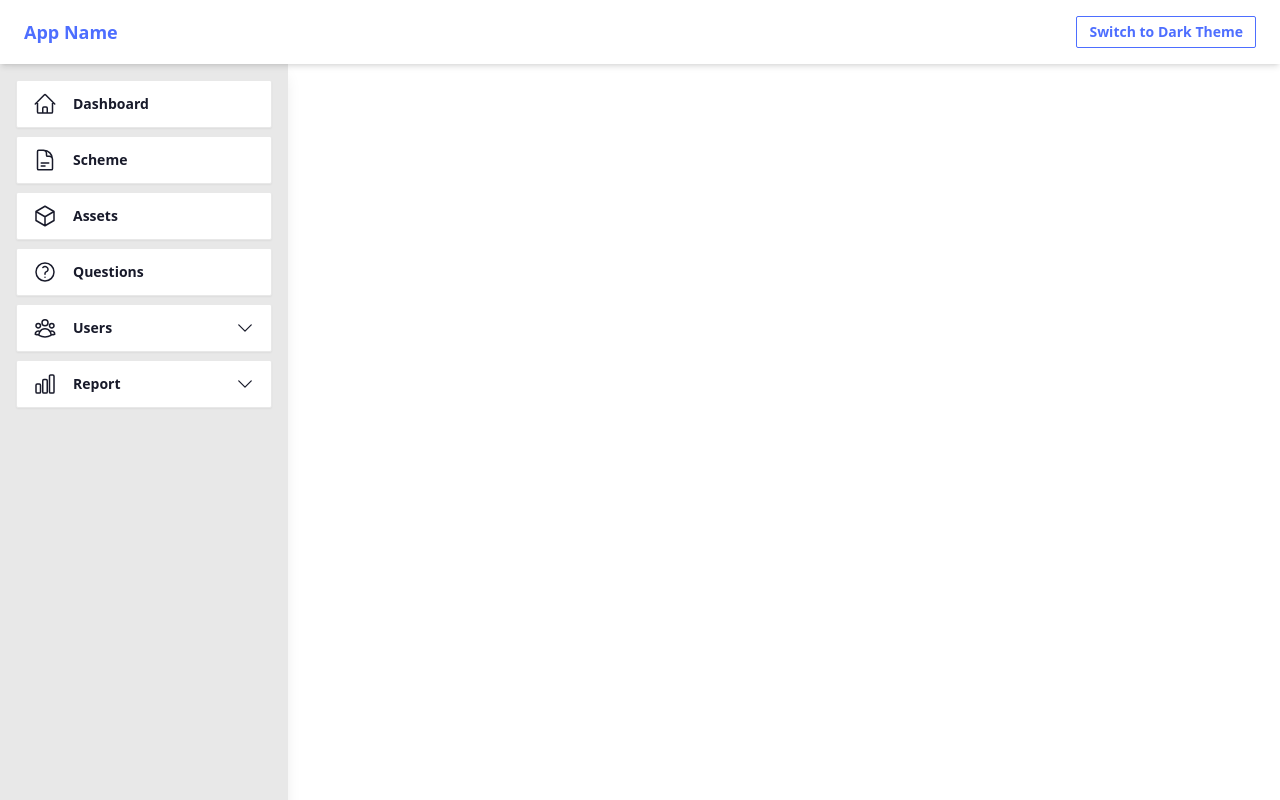
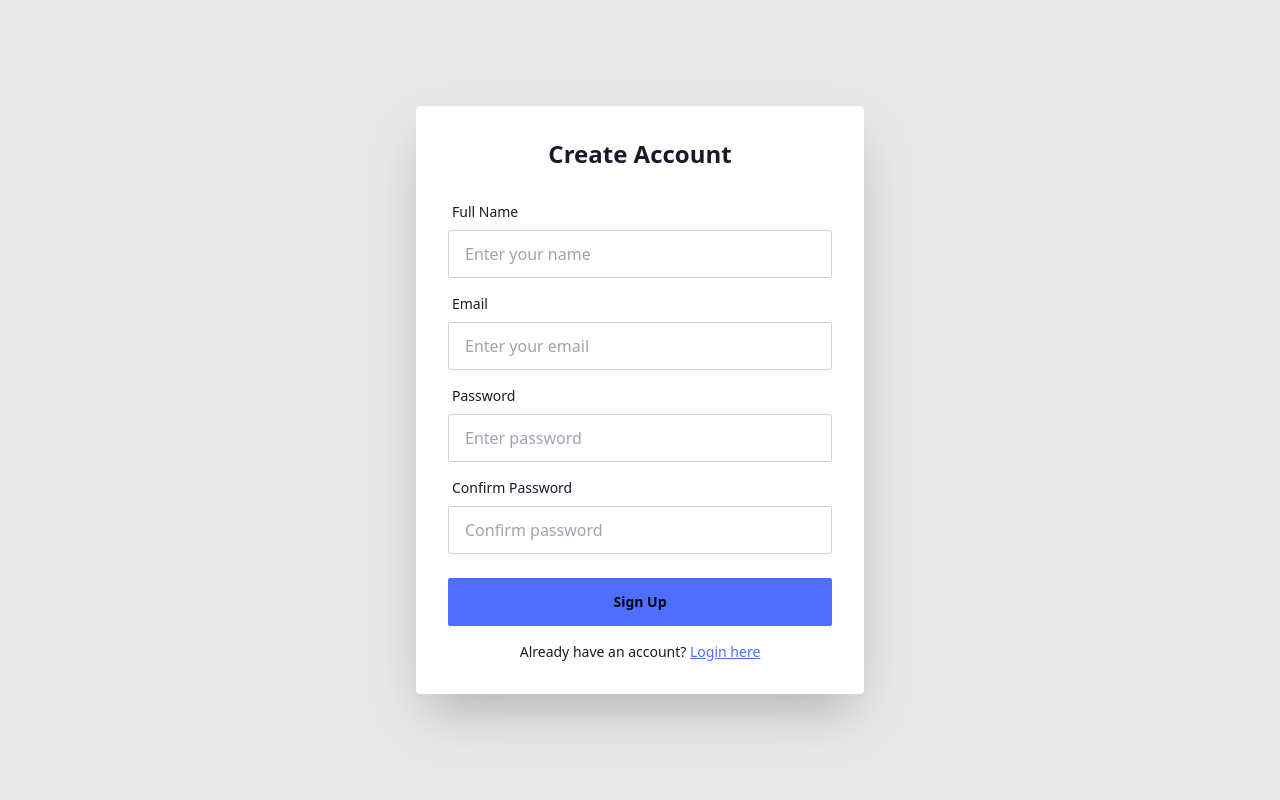
Before and after one commit to GIT-PRITAM/-Scheme-Management-Tool, a React (Create React App) app: page / in a window 1280 px wide. Built offline with nearby package versions, Linux system fonts and the light colour scheme.

Commit message:
signup and login page

```diff
--- a/src/App.js
+++ b/src/App.js
@@ -1,62 +1,144 @@
-import React, { useState } from 'react';
-import { BrowserRouter as Router, Routes, Route } from 'react-router-dom';
-import Sidebar from './components/Sidebar';
-import Dashboard from './components/Dashboard';
-import Scheme from './components/Scheme';
-import Assets from './components/Assets';
-import Questions from './components/Questions';
-import Engineer from './components/Engineer';
-import Zpmember from './components/Zpmember';
-import Blockincharge from './components/Blockincharge';
-import Survey from './components/Survey';
-import Block from './components/Block';
+import React, { useState } from "react";
+import { BrowserRouter as Router, Routes, Route } from "react-router-dom";
+import Login from "./components/Login";
+import Signup from "./components/Signup";
+import Dashboard from "./components/Dashboard"; // example private page
+import ProtectedRoute from "./components/ProtectedRoute";
+import Sidebar from "./components/Sidebar";
+import Scheme from "./components/Scheme";
+import Assets from "./components/Assets";
+import Questions from "./components/Questions";
+import Engineer from "./components/Engineer";
+import Zpmember from "./components/Zpmember";
+import Blockincharge from "./components/Blockincharge";
+import Survey from "./components/Survey";
+import Block from "./components/Block";
 
-const App = () => {
-  const [theme, setTheme] = useState('corporate');
+function App() {
+  const [isAuthenticated, setIsAuthenticated] = useState(false);
 
-  const toggleTheme = () => {
-    setTheme((prev) => (prev === 'corporate' ? 'dim' : 'corporate'));
+  // Login handler
+  const handleLogin = (data) => {
+    console.log("Login Success:", data);
+    setIsAuthenticated(true);
+  };
+
+  // Signup handler
+  const handleSignup = (data) => {
+    console.log("Signup Success:", data);
+    setIsAuthenticated(true);
   };
 
   return (
-    <div data-theme={theme} className="min-h-screen overflow-y-auto">
-      <Router>
-        <Sidebar />
+    <Router>
+      <div className="flex">
+        {/* Show sidebar only after login */}
+        {isAuthenticated && <Sidebar />}
 
-        <nav className="navbar bg-base-100 shadow-md fixed top-0 left-0 right-0 z-50">
-          <div className="container mx-auto flex justify-between items-center px-4">
-            <div className="text-lg font-bold text-primary">App Name</div>
-            <div className="flex items-center gap-4">
-              <button
-                onClick={toggleTheme}
-                className="btn btn-sm btn-outline btn-primary"
-              >
-                Switch to {theme === 'corporate' ? 'Dark' : 'Light'} Theme
-              </button>
-            </div>
-          </div>
-        </nav>
+        <div className="flex-1">
+          <Routes>
+            {/* Public Routes */}
+            <Route path="/login" element={<Login onLogin={handleLogin} />} />
+            <Route path="/" element={<Signup onSignup={handleSignup} />} />
 
+            {/* Private Routes */}
 
-        {/* Main Content Area with top margin */}
-        <div className="ml-20 lg:ml-72 pt-20 md:pt-20 lg:pt-20 p-0 md:p-2 lg:p-2">
-          <Routes>
-            <Route path="/dashboard" element={<Dashboard />} />
-            <Route path="/scheme" element={<Scheme />} />
-            <Route path="/assets" element={<Assets />} />
-            <Route path="/questions" element={<Questions />} />
-            <Route path="/users/engineer" element={<Engineer />} />
-            <Route path="/users/zpmember" element={<Zpmember />} />
-            <Route path="/users/block-incharge" element={<Blockincharge />} />
-            <Route path="/report/survey" element={<Survey />} />
-            <Route path="/report/block" element={<Block />} />
-
+            <Route
+              path="/dashboard"
+              element={
+                <ProtectedRoute isAuthenticated={isAuthenticated}>
+                  <div className="ml-20 lg:ml-72">
+                    <Dashboard />
+                  </div>
+                </ProtectedRoute>
+              }
+            />
+            <Route
+              path="/scheme"
+              element={
+                <ProtectedRoute isAuthenticated={isAuthenticated}>
+                  <div className="ml-20 lg:ml-72">
+                    <Scheme />
+                  </div>
+                </ProtectedRoute>
+              }
+            />
+            <Route
+              path="/assets"
+              element={
+                <ProtectedRoute isAuthenticated={isAuthenticated}>
+                  <div className="ml-20 lg:ml-72">
+                    <Assets />
+                  </div>
+                </ProtectedRoute>
+              }
+            />
+            <Route
+              path="/questions"
+              element={
+                <ProtectedRoute isAuthenticated={isAuthenticated}>
+                  <div className="ml-20 lg:ml-72">
+                    <Questions />
+                  </div>
+                </ProtectedRoute>
+              }
+            />
+            <Route
+              path="/users/engineer"
+              element={
+                <ProtectedRoute isAuthenticated={isAuthenticated}>
+                  <div className="ml-20 lg:ml-72">
+                    <Engineer />
+                  </div>
+                </ProtectedRoute>
+              }
+            />
+            <Route
+              path="/users/zpmember"
+              element={
+                <ProtectedRoute isAuthenticated={isAuthenticated}>
+                  <div className="ml-20 lg:ml-72">
+                    <Zpmember />
+                  </div>
+                </ProtectedRoute>
+              }
+            />
+            <Route
+              path="/users/block-incharge"
+              element={
+                <ProtectedRoute isAuthenticated={isAuthenticated}>
+                  <div className="ml-20 lg:ml-72">
+                    <Blockincharge />
+                  </div>
+                </ProtectedRoute>
+              }
+            />
+            <Route
+              path="/report/survey"
+              element={
+                <ProtectedRoute isAuthenticated={isAuthenticated}>
+                  <div className="ml-20 lg:ml-72">
+                    <Survey />
+                  </div>
+                </ProtectedRoute>
+              }
+            />
+            <Route
+              path="/report/block"
+              element={
+                <ProtectedRoute isAuthenticated={isAuthenticated}>
+                  <div className="ml-20 lg:ml-72">
+                    <Block />
+                  </div>
+                </ProtectedRoute>
+              }
+            />
 
           </Routes>
         </div>
-      </Router>
-    </div>
+      </div>
+    </Router>
   );
-};
+}
 
 export default App;
--- /dev/null
+++ b/src/components/Login.jsx
@@ -0,0 +1,84 @@
+import React, { useState } from "react";
+import { useNavigate } from "react-router-dom";
+
+const Login = ({ onLogin }) => {
+    const [formData, setFormData] = useState({
+        email: "",
+        password: "",
+    });
+
+    const navigate = useNavigate();
+
+    const handleChange = (e) => {
+        setFormData({ ...formData, [e.target.name]: e.target.value });
+    };
+
+    const handleSubmit = (e) => {
+        e.preventDefault();
+
+        // If you want to call API or do authentication here
+        if (onLogin) onLogin(formData);
+
+        console.log("Login Data:", formData);
+
+        // After login, navigate to dashboard
+        navigate("/dashboard");
+    };
+
+    return (
+        <div className="min-h-screen flex items-center justify-center bg-base-200">
+            <div className="card w-full max-w-md shadow-2xl bg-base-100">
+                <form className="card-body" onSubmit={handleSubmit}>
+                    <h2 className="text-2xl font-bold text-center mb-4">Login</h2>
+
+                    {/* Email */}
+                    <div className="form-control">
+                        <label className="label">
+                            <span className="label-text">Email</span>
+                        </label>
+                        <input
+                            type="email"
+                            name="email"
+                            placeholder="Enter your email"
+                            className="input input-bordered"
+                            value={formData.email}
+                            onChange={handleChange}
+                            required
+                        />
+                    </div>
+
+                    {/* Password */}
+                    <div className="form-control">
+                        <label className="label">
+                            <span className="label-text">Password</span>
+                        </label>
+                        <input
+                            type="password"
+                            name="password"
+                            placeholder="Enter password"
+                            className="input input-bordered"
+                            value={formData.password}
+                            onChange={handleChange}
+                            required
+                        />
+                    </div>
+
+                    {/* Submit Button */}
+                    <div className="form-control mt-4">
+                        <button className="btn btn-primary">Login</button>
+                    </div>
+
+                    {/* Signup Link */}
+                    <p className="text-center text-sm mt-2">
+                        Don't have an account?{" "}
+                        <a href="/signup" className="link link-primary">
+                            Sign up here
+                        </a>
+                    </p>
+                </form>
+            </div>
+        </div>
+    );
+};
+
+export default Login;
--- /dev/null
+++ b/src/components/ProtectedRoute.jsx
@@ -0,0 +1,12 @@
+// src/components/ProtectedRoute.jsx
+import React from "react";
+import { Navigate } from "react-router-dom";
+
+const ProtectedRoute = ({ isAuthenticated, children }) => {
+    if (!isAuthenticated) {
+        return <Navigate to="/login" replace />;
+    }
+    return children;
+};
+
+export default ProtectedRoute;
--- a/src/components/Sidebar.jsx
+++ b/src/components/Sidebar.jsx
@@ -20,7 +20,7 @@ const Sidebar = () => {
     const [isReportOpen, setIsReportOpen] = useState(false);
 
     return (
-        <aside className="fixed top-16 left-0 h-full w-20 lg:w-72 bg-base-200 text-base-content shadow-lg z-50 transition-all duration-300 overflow-y-auto">
+        <aside className="fixed top-0 left-0 h-full w-20 lg:w-72 bg-base-200 text-base-content shadow-lg z-50 transition-all duration-300 overflow-y-auto">
             <nav className="p-4 space-y-2">
 
                 {/* Dashboard */}
--- /dev/null
+++ b/src/components/Signup.jsx
@@ -0,0 +1,126 @@
+import React, { useState } from "react";
+import { useNavigate } from "react-router-dom";
+
+
+const Signup = ({ onSignup }) => {
+    const [formData, setFormData] = useState({
+        name: "",
+        email: "",
+        password: "",
+        confirmPassword: "",
+    });
+
+    const navigate = useNavigate();
+
+
+    const handleChange = (e) => {
+        setFormData({ ...formData, [e.target.name]: e.target.value });
+    };
+
+    const handleSubmit = (e) => {
+        e.preventDefault();
+
+        // Simple password match validation
+        if (formData.password !== formData.confirmPassword) {
+            alert("Passwords do not match!");
+            return;
+        }
+
+        // Pass data to parent or API
+        if (onSignup) onSignup(formData);
+
+        console.log("Signup Data:", formData);
+
+        navigate("/dashboard");
+
+    };
+
+    return (
+        <div className="min-h-screen flex items-center justify-center bg-base-200">
+            <div className="card w-full max-w-md shadow-2xl bg-base-100">
+                <form className="card-body" onSubmit={handleSubmit}>
+                    <h2 className="text-2xl font-bold text-center mb-4">Create Account</h2>
+
+                    {/* Name */}
+                    <div className="form-control">
+                        <label className="label">
+                            <span className="label-text">Full Name</span>
+                        </label>
+                        <input
+                            type="text"
+                            name="name"
+                            placeholder="Enter your name"
+                            className="input input-bordered"
+                            value={formData.name}
+                            onChange={handleChange}
+                            required
+                        />
+                    </div>
+
+                    {/* Email */}
+                    <div className="form-control">
+                        <label className="label">
+                            <span className="label-text">Email</span>
+                        </label>
+                        <input
+                            type="email"
+                            name="email"
+                            placeholder="Enter your email"
+                            className="input input-bordered"
+                            value={formData.email}
+                            onChange={handleChange}
+                            required
+                        />
+                    </div>
+
+                    {/* Password */}
+                    <div className="form-control">
+                        <label className="label">
+                            <span className="label-text">Password</span>
+                        </label>
+                        <input
+                            type="password"
+                            name="password"
+                            placeholder="Enter password"
+                            className="input input-bordered"
+                            value={formData.password}
+                            onChange={handleChange}
+                            required
+                        />
+                    </div>
+
+                    {/* Confirm Password */}
+                    <div className="form-control">
+                        <label className="label">
+                            <span className="label-text">Confirm Password</span>
+                        </label>
+                        <input
+                            type="password"
+                            name="confirmPassword"
+                            placeholder="Confirm password"
+                            className="input input-bordered"
+                            value={formData.confirmPassword}
+                            onChange={handleChange}
+                            required
+                        />
+                    </div>
+
+                    {/* Submit Button */}
+                    <div className="form-control mt-4">
+                        <button className="btn btn-primary">Sign Up</button>
+                    </div>
+
+                    {/* Login Link */}
+                    <p className="text-center text-sm mt-2">
+                        Already have an account?{" "}
+                        <a href="/login" className="link link-primary">
+                            Login here
+                        </a>
+                    </p>
+                </form>
+            </div>
+        </div>
+    );
+};
+
+export default Signup;
```
Also changed, not shown: src/components/Dashboard.jsx (+6 -6 lines).
